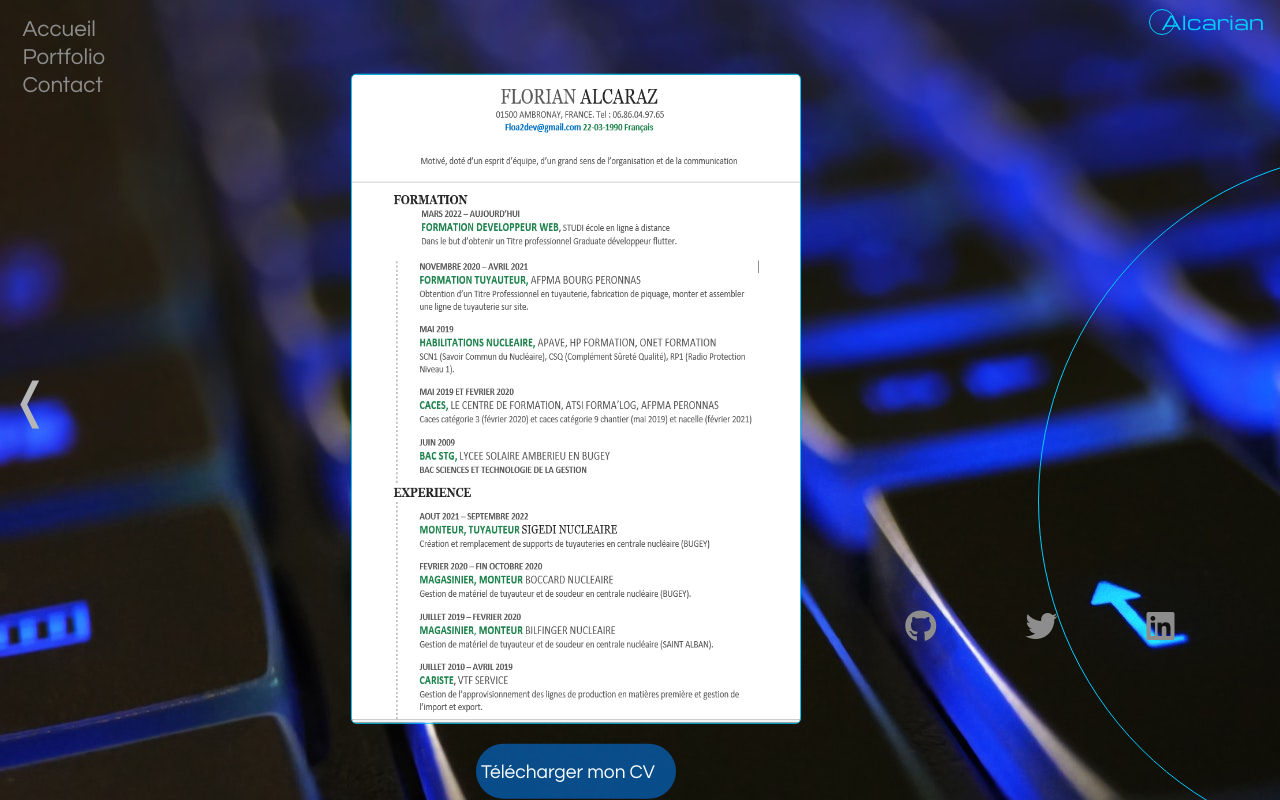
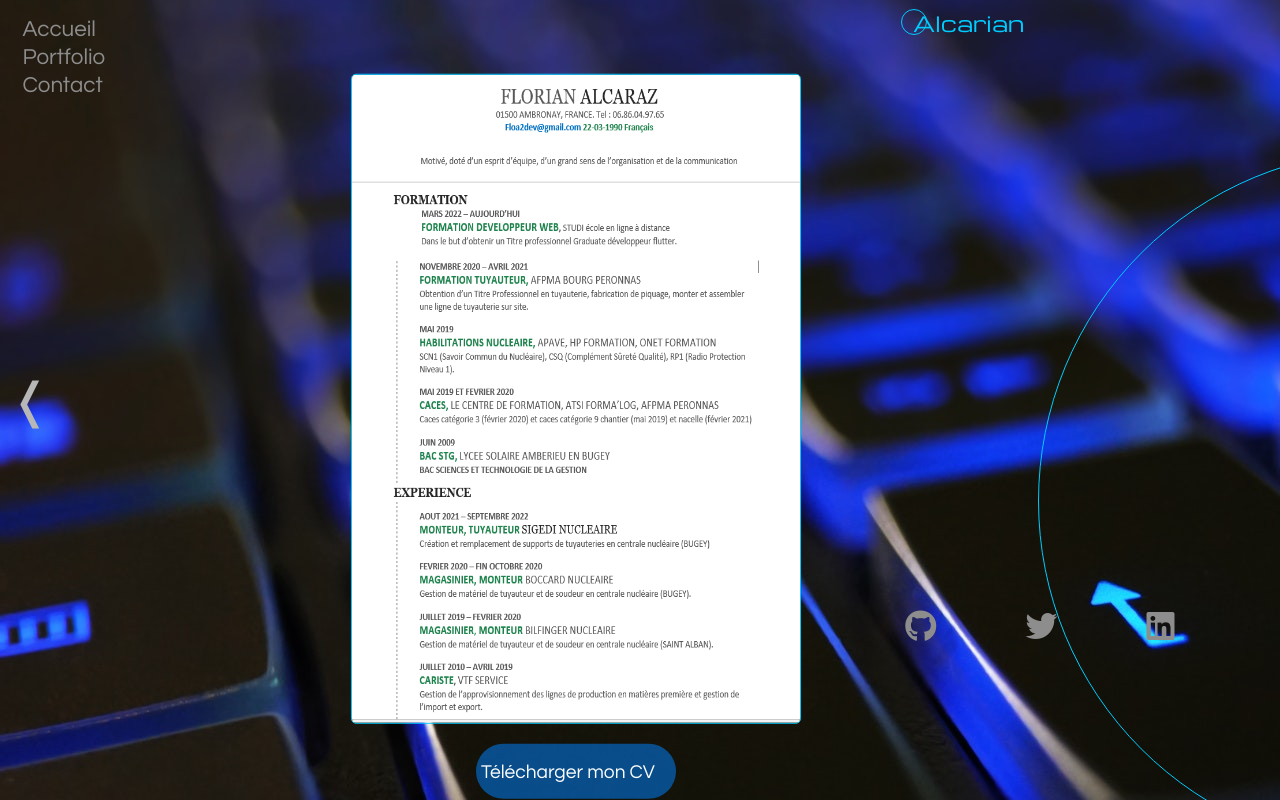
Before and after one commit to Alcarian/portfolio, a React (Create React App) app: page /contact in a window 1280 px wide. Built offline with nearby package versions, Linux system fonts and the light colour scheme.

Commit message:
commit 16

```diff
--- a/src/style/pages/_contact.scss
+++ b/src/style/pages/_contact.scss
@@ -57,9 +57,24 @@
 
     }
     .logo {
+        font-size: 1.3rem;
         top: 8px;
-        right: 1rem;
+        right: 20%;
         z-index: 1;
+        transform: translateX(-50%);
+        transform: scale(0);
+        animation: logoProject 2s ease forwards;
+
+        @keyframes logoProject {
+            to {
+              transform: scale(1);
+            }
+        }
+
+        @media screen and (max-width: 500px){
+            top: 4%;
+            right: 10%;
+        }
     }
 
     .downloadCV {
--- a/src/style/pages/_project.scss
+++ b/src/style/pages/_project.scss
@@ -29,11 +29,12 @@
 
   .navigation {
     top: 5px;
-    left: 60%;
+    left: 70%;
     font-size: 1.1rem;
     line-height: 30px;
     transform: translateY(-100%);
     animation: navProject 1s ease forwards;
+    z-index: 5;
 
     @media screen and (max-width: 650px){
       left: 5%;
@@ -70,6 +71,10 @@
 
     @media screen and (max-width: 650px){
       left: 75%;
+    }
+
+    @media screen and (max-width: 500px){
+      left: 65%;
     }
   }
   .project-main {
```
